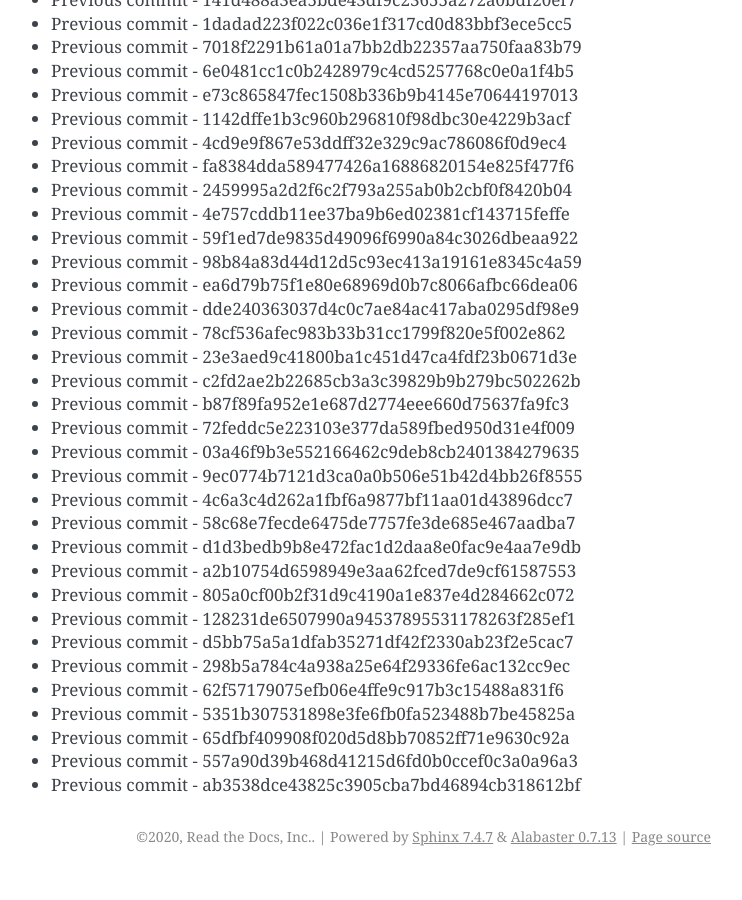
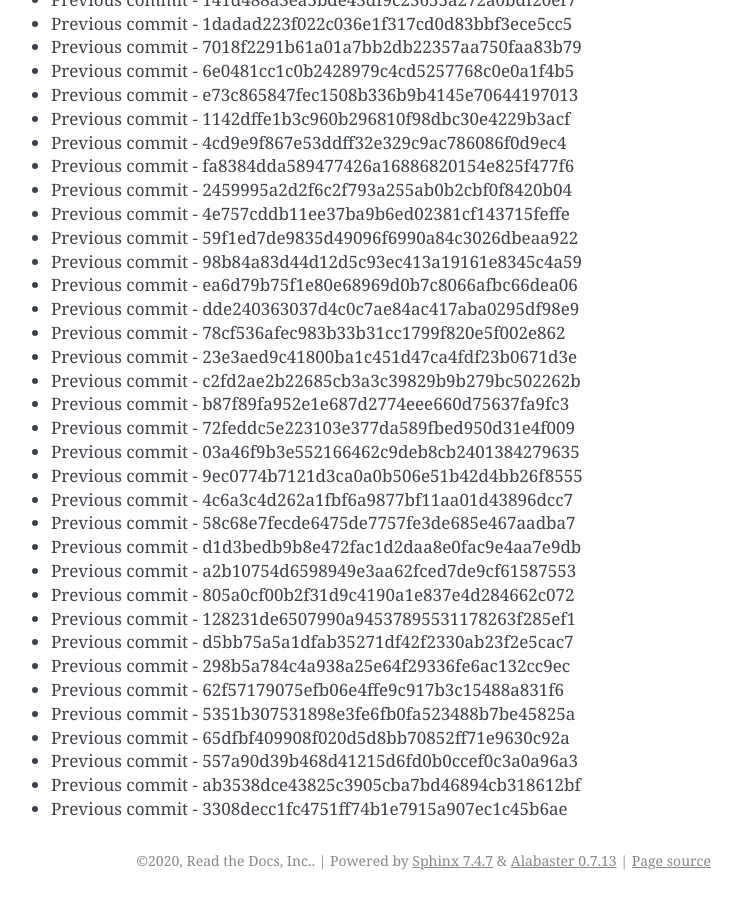
Before and after one commit to readthedocs/rtd-git-stresstest, a Sphinx documentation site: the page built from docs/updates.rst, in a window 1280 px wide and 900 px high, scrolled down 51224 px. Shown: the whole window, without its empty margins (399-1141 px from the left). Built offline with Sphinx 7.4.7, drawn with Linux system fonts in a browser that asks for light colours; before the commit the page ends 52100 px from its top, so only the background shows below that.

Commit message:
Generating commit from previous: 3308decc1fc4751ff74b1e7915a907ec1c45b6ae

```diff
--- a/docs/updates.rst
+++ b/docs/updates.rst
@@ -2184,3 +2184,4 @@ It can be tested for any performance characteristics.
 * Previous commit - 65dfbf409908f020d5d8bb70852ff71e9630c92a
 * Previous commit - 557a90d39b468d41215d6fd0b0ccef0c3a0a96a3
 * Previous commit - ab3538dce43825c3905cba7bd46894cb318612bf
+* Previous commit - 3308decc1fc4751ff74b1e7915a907ec1c45b6ae
```
